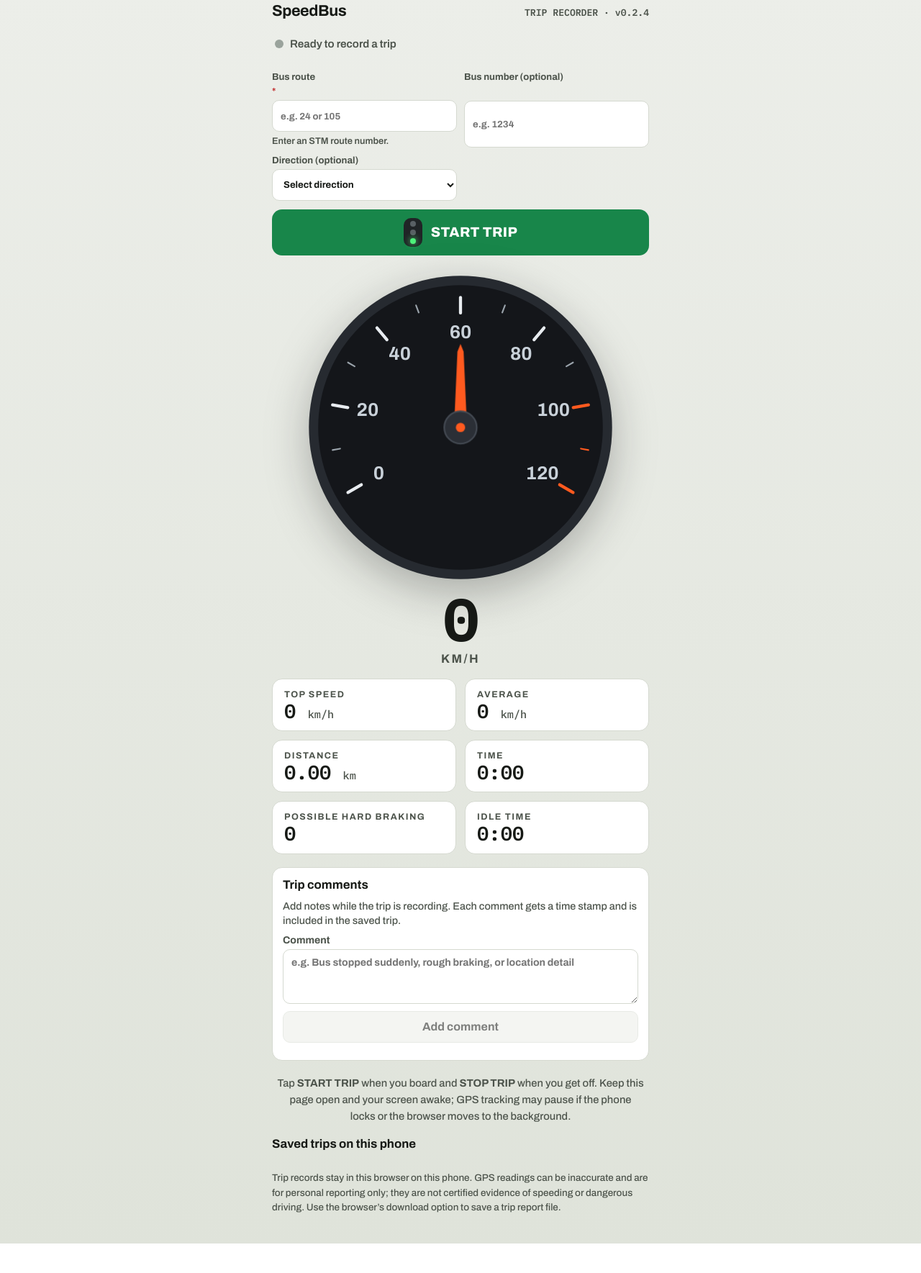
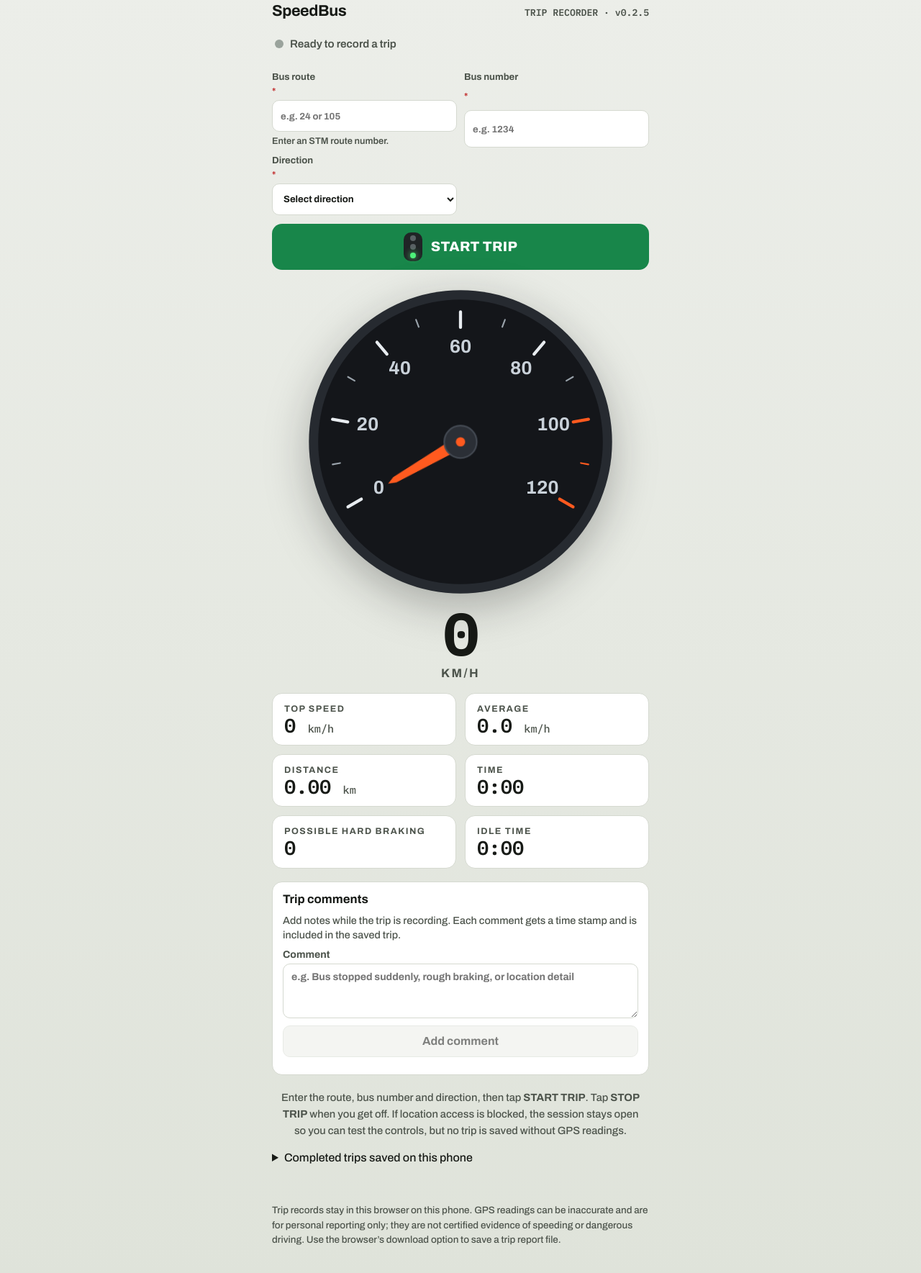
Before and after one commit to ollie61/SpeedBus, a plain HTML site: page speedometer.html in a window 1280 px wide. Shown: the part 17-1786 px from the top of the page at 72% size. Before the commit the page ends 1745 px from the top, so only its background shows below. Drawn offline with Linux system fonts and the light colour scheme.

Commit message:
Simplify SpeedBus trip identification for v0.2.5

```diff
--- a/speedometer.html
+++ b/speedometer.html
@@ -11,7 +11,7 @@
     <link rel="icon" type="image/svg+xml" href="speedbus-icon.svg" />
     <link rel="icon" href="data:," />
     <meta name="description" content="SpeedBus passenger-operated STM bus trip recorder">
-    <title>SpeedBus v0.2.4 — Trip Recorder</title>
+    <title>SpeedBus v0.2.5 — Trip Recorder</title>
     <link rel="preconnect" href="https://fonts.googleapis.com" />
     <link rel="preconnect" href="https://fonts.gstatic.com" crossorigin />
     <link href="https://fonts.googleapis.com/css2?family=Archivo:wght@500;600;700;800&family=IBM+Plex+Mono:wght@500;600;700&display=swap" rel="stylesheet" />
@@ -19,7 +19,7 @@
   </head>
   <body>
     <main>
-      <header class="brand"><h1>SpeedBus</h1><span class="version">TRIP RECORDER · v0.2.4</span></header>
+      <header class="brand"><h1>SpeedBus</h1><span class="version">TRIP RECORDER · v0.2.5</span></header>
       <div class="status-row">
         <span class="status" role="status" aria-live="polite"><span class="dot" id="dot"></span><span id="statusText">Ready to record a trip</span></span>
         <span class="accuracy" id="accuracy"></span>
@@ -31,11 +31,11 @@
             <input id="busRoute" type="text" inputmode="numeric" autocomplete="off" maxlength="3" placeholder="e.g. 24 or 105" required aria-required="true" />
             <span class="route-feedback loading" id="busRouteFeedback" role="status" aria-live="polite">Loading STM route directory…</span>
           </label>
-          <label for="busNumber">Bus number (optional)
-            <input id="busNumber" type="text" autocomplete="off" maxlength="40" placeholder="e.g. 1234" />
+          <label for="busNumber">Bus number <span class="required-mark" aria-hidden="true">*</span>
+            <input id="busNumber" type="text" autocomplete="off" maxlength="40" placeholder="e.g. 1234" required aria-required="true" />
           </label>
-          <label for="direction">Direction (optional)
-            <select id="direction">
+          <label for="direction">Direction <span class="required-mark" aria-hidden="true">*</span>
+            <select id="direction" required aria-required="true">
               <option value="">Select direction</option>
               <option value="N">N</option>
               <option value="E">E</option>
@@ -114,11 +114,11 @@
         <p class="map-status" id="mapStatus" role="status" aria-live="polite"></p>
       </section>
 
-      <p class="note">Tap <strong>START TRIP</strong> when you board and <strong>STOP TRIP</strong> when you get off. Keep this page open and your screen awake; GPS tracking may pause if the phone locks or the browser moves to the background.</p>
-      <section class="history" aria-labelledby="historyTitle">
-        <h2 id="historyTitle">Saved trips on this phone</h2>
-        <div id="tripHistory"><p class="empty-history">No saved trips yet.</p></div>
-      </section>
+      <p class="note">Enter the route, bus number and direction, then tap <strong>START TRIP</strong>. Tap <strong>STOP TRIP</strong> when you get off. If location access is blocked, the session stays open so you can test the controls, but no trip is saved without GPS readings.</p>
+      <details class="history" id="historyDisclosure" hidden>
+        <summary>Completed trips saved on this phone</summary>
+        <div id="tripHistory"></div>
+      </details>
       <p class="disclaimer">Trip records stay in this browser on this phone. GPS readings can be inaccurate and are for personal reporting only; they are not certified evidence of speeding or dangerous driving. Use the browser’s download option to save a trip report file.</p>
     </main>
 
```
